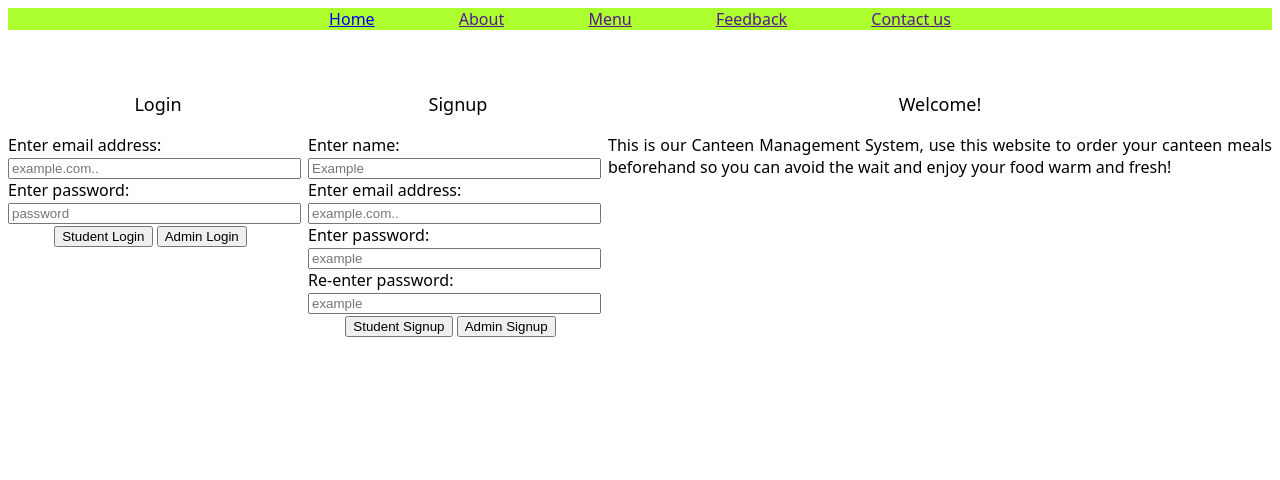
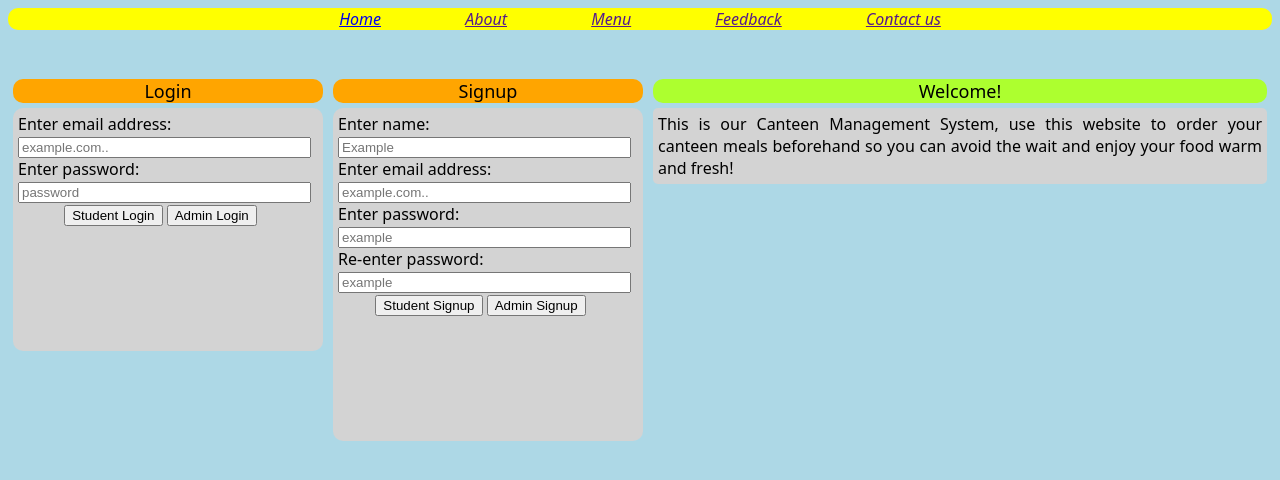
Before and after one commit to krishnaKalyan553/cbit_hack_temp, a Django app: template templates/index.html in a window 1280 px wide. Shown: the top 480 px of the page. Run offline with Django 4.2, Linux system fonts and the light colour scheme; the template is opened without the code that fills it, so the values that code supplies are empty.

Commit message:
Style changes to index.html

```diff
--- a/templates/index.html
+++ b/templates/index.html
@@ -22,7 +22,7 @@
     <br>
     <div id="index-content">
         <br>
-        <div class="float-left" id="login-div">
+        <div class="table-cell" id="login-div">
             <p class="title" id="login-title">Login</p>
             <form class="form" id="login-form">
                 <label for="email-address">Enter email address:</label><br>
@@ -35,7 +35,7 @@
                 </div>
             </form>
         </div>
-        <div class="float-left" id="signup-div">
+        <div class="table-cell" id="signup-div">
             <p class="title" id="signup-title">Signup</p>
             <form class="form" id="signup-form">
                 <label for="name">Enter name:</label><br>
@@ -52,7 +52,7 @@
                 </div>
             </form>
         </div>
-        <div id="welcome-div">
+        <div class="table-cell" id="welcome-div">
             <p class="title" id="welcome-title">Welcome!</p>
             <p class="text" id="welcome-content">This is our Canteen Management System, use this website to
                 order your canteen meals beforehand so you can avoid the wait
--- a/templates/styles.css
+++ b/templates/styles.css
@@ -1,14 +1,12 @@
 #page-body {
-    background-color: white;
     font-family:system-ui, -apple-system, BlinkMacSystemFont,
     'Segoe UI', Roboto, Oxygen, Ubuntu, Cantarell, 'Open Sans',
     'Helvetica Neue', sans-serif;
-
+    background-color: lightblue;
 }
 
 #nav-bar {
     text-align: center;
-    background-color: greenyellow;
 }
 
 a {
@@ -19,6 +17,7 @@ a {
 .title {
     font-size: large;
     text-align: center;
+    margin: 5px;
 }
 
 .float-left {
@@ -28,6 +27,7 @@ a {
 .text {
     word-wrap: break-word;
     text-align: justify;
+    margin: 5px;
 }
 
 .component {
@@ -46,5 +46,49 @@ a {
 }
 
 .form {
+    border-radius: 10px;
     min-width: 300px;
+    margin: 5px;
+    padding: 5px;
+    padding-bottom: 125px;
+    background-color: #d3d3d3;
 }
+
+#login-title {
+    border-radius: 10px;
+    background-color:orange;
+}
+
+#signup-title {
+    border-radius: 10px;
+    background-color:orange;
+}
+
+#welcome-title {
+    border-radius: 10px;
+    background-color: greenyellow;
+}
+
+.table-cell {
+    display: table-cell;
+}
+
+.text {
+    border-radius: 5px;
+    padding: 5px;
+    background-color: #d3d3d3;
+}
+
+.nav {
+    border-radius: 5px;
+    background-color: lightblue;
+    font-style:oblique;
+    color: darkblue;
+    height: fit-content;
+}
+
+#nav-bar {
+    background-color: yellow;
+    border-radius: 10px;
+    font-style: oblique;
+}
```
